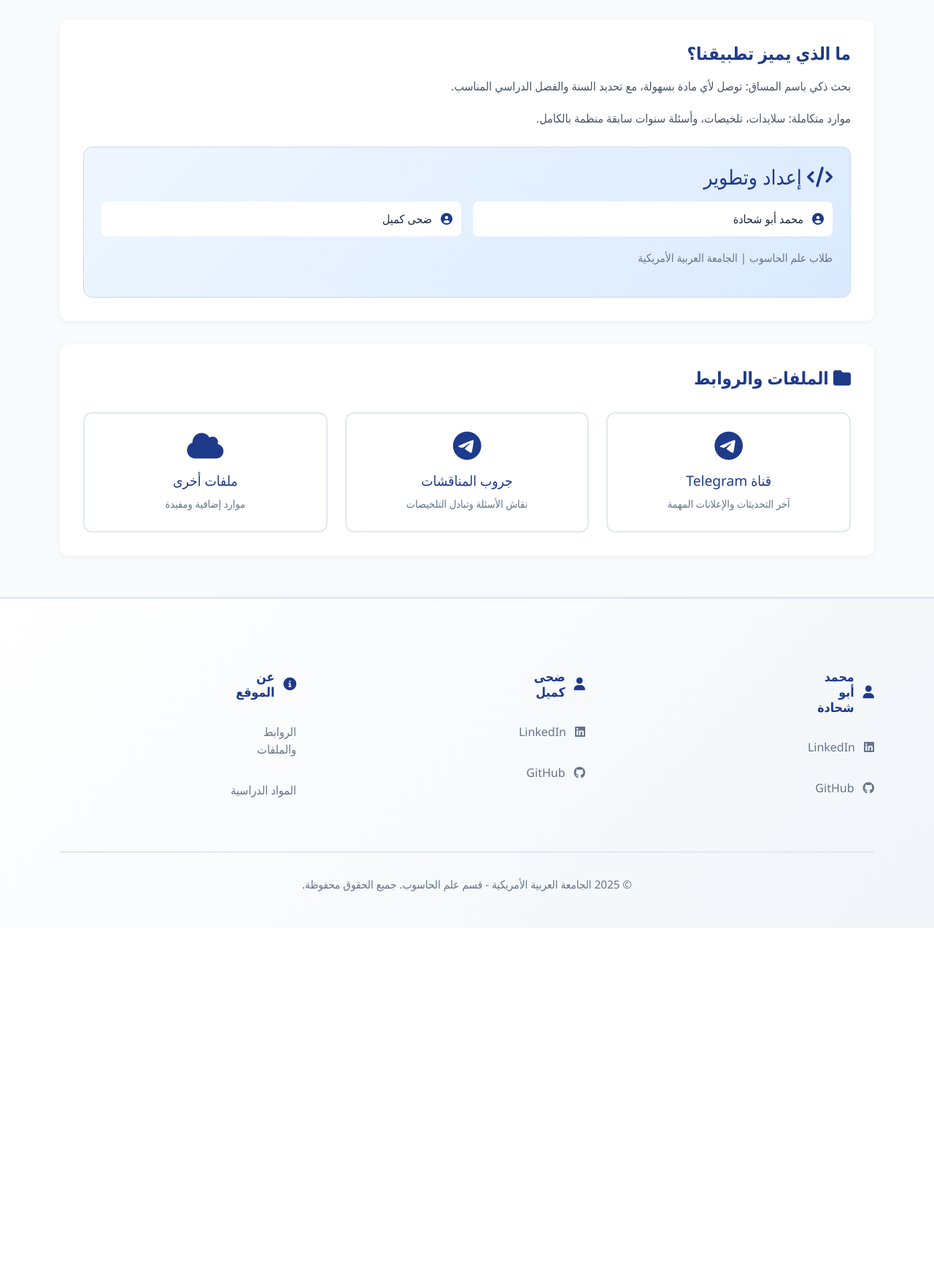
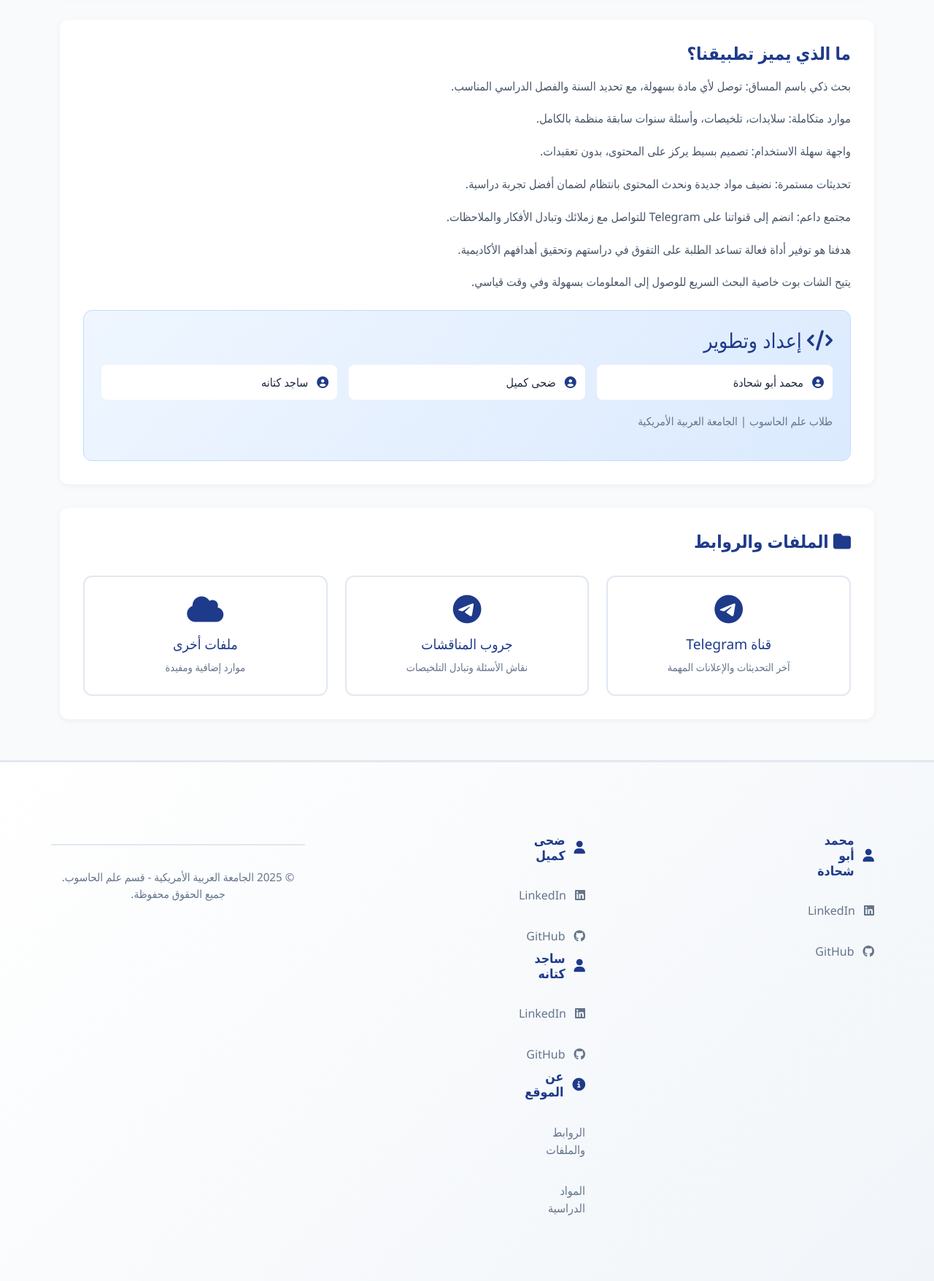
Before and after one commit to Mohammad-AbuShehada/AAUP---Computer-Science, a Flask app: page /about in a window 1280 px wide. Shown: the part 310-2066 px from the top of the page at 73% size. Before the commit the page ends 1582 px from the top, so only its background shows below. Run offline with Flask 3, Linux system fonts and the light colour scheme.

Commit message:
Add additional features and updates to about.html and index.html for improved user experience

```diff
--- a/templates/about.html
+++ b/templates/about.html
@@ -47,6 +47,11 @@
                 <h2>ما الذي يميز تطبيقنا؟</h2>
                 <p>بحث ذكي باسم المساق: توصل لأي مادة بسهولة، مع تحديد السنة والفصل الدراسي المناسب.</p>
                 <p>موارد متكاملة: سلايدات، تلخيصات، وأسئلة سنوات سابقة منظمة بالكامل.</p>
+                <p>واجهة سهلة الاستخدام: تصميم بسيط يركز على المحتوى، بدون تعقيدات.</p>
+                <p>تحديثات مستمرة: نضيف مواد جديدة ونحدث المحتوى بانتظام لضمان أفضل تجربة دراسية.</p>
+                <p>مجتمع داعم: انضم إلى قنواتنا على Telegram للتواصل مع زملائك وتبادل الأفكار والملاحظات.</p>
+                <p>هدفنا هو توفير أداة فعالة تساعد الطلبة على التفوق في دراستهم وتحقيق أهدافهم الأكاديمية.</p>
+                <p>يتيح الشات بوت خاصية البحث السريع للوصول إلى المعلومات بسهولة وفي وقت قياسي.</p>
                 <div class="creators-card">
                     <h3><i class="fas fa-code"></i> إعداد وتطوير</h3>
                     <div class="creator-names">
@@ -57,6 +62,10 @@
                         <div class="creator-name">
                             <i class="fas fa-user-circle"></i>
                             <span>ضحى كميل</span>
+                        </div>
+                        <div class="creator-name">
+                            <i class="fas fa-user-circle"></i>
+                            <span>ساجد كتانه</span>
                         </div>
                     </div>
                     <p style="margin-top: 1rem; color: #64748b; font-size: 0.95rem;">طلاب علم الحاسوب | الجامعة العربية الأمريكية</p>
@@ -102,6 +111,12 @@
                         <a href="https://www.linkedin.com/in/duha-kmail/" target="_blank"><i class="fab fa-linkedin"></i> LinkedIn</a>
                         <a href="https://github.com/Duha-kmail" target="_blank"><i class="fab fa-github"></i> GitHub</a>
                     </div>
+                    <div class="col-md-4 footer-section">
+                    <h4><i class="fas fa-user"></i> ساجد كتانه</h4>
+                    <div class="footer-links">
+                        <a href="https://www.linkedin.com/in/sajed-kittanh" target="_blank"><i class="fab fa-linkedin"></i> LinkedIn</a>
+                        <a href="https://github.com/sajed-hue" target="_blank"><i class="fab fa-github"></i> GitHub</a>
+                    </div>
                 </div>
                 <div class="col-md-4 footer-section">
                     <h4><i class="fas fa-info-circle"></i> عن الموقع</h4>
```
Also changed, not shown: templates/index.html (+11 -1 lines).
